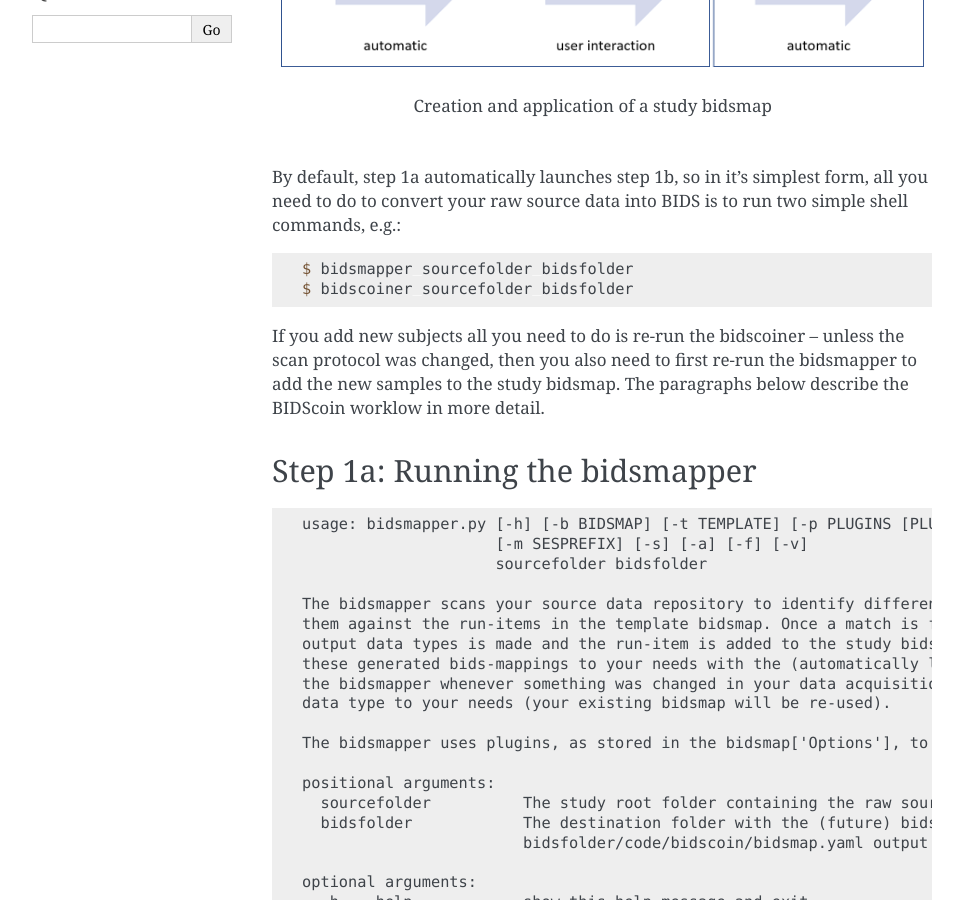
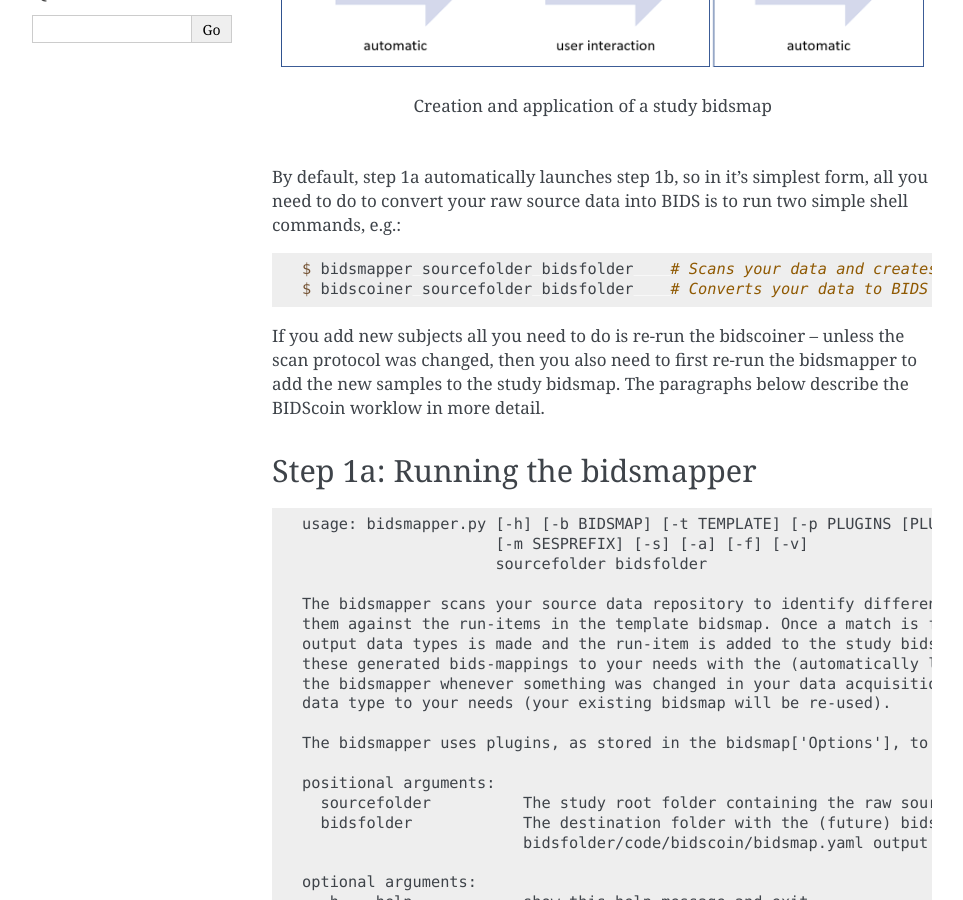
Before and after one commit to Donders-Institute/bidscoin, a Sphinx documentation site: the page built from docs/workflow.rst, in a window 1280 px wide and 900 px high, scrolled down 422 px. Shown: the whole window, without its empty margins (148-1111 px from the left). Built offline with Sphinx 7.4.7, drawn with Linux system fonts in a browser that asks for light colours.

Commit message:
Minor tweak

```diff
--- a/docs/workflow.rst
+++ b/docs/workflow.rst
@@ -11,8 +11,8 @@
 
 .. code-block:: console
 
-    $ bidsmapper sourcefolder bidsfolder
-    $ bidscoiner sourcefolder bidsfolder
+    $ bidsmapper sourcefolder bidsfolder    # Scans your data and creates a study bidsmap
+    $ bidscoiner sourcefolder bidsfolder    # Converts your data to BIDS using the study bidsmap
 
 If you add new subjects all you need to do is re-run the bidscoiner -- unless the scan protocol was changed, then you also need to first re-run the bidsmapper to add the new samples to the study bidsmap. The paragraphs below describe the BIDScoin worklow in more detail.
 
```
Also changed, not shown: 1 other file.
